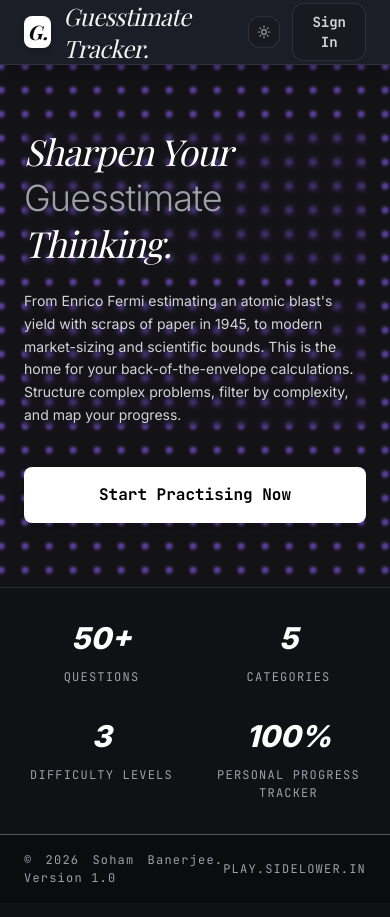
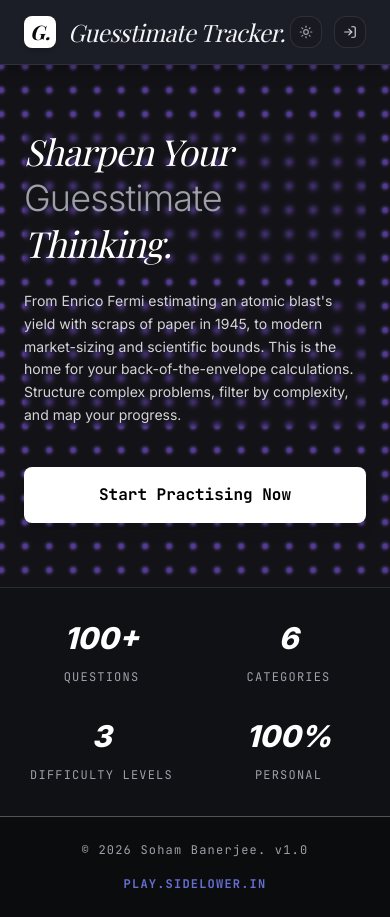
Before and after one commit to sohamlive/guesstimate, a React (Vite) app: page /#/ in a window 390 px wide. Built offline with nearby package versions, Linux system fonts and the light colour scheme; no server answers; a web font is replaced by a local one.

Commit message:
Responsive

```diff
--- a/src/components/UserStudioModal.tsx
+++ b/src/components/UserStudioModal.tsx
@@ -453,7 +453,7 @@ export const UserStudioModal: React.FC<UserStudioModalProps> = ({
               onClick={onClose}
               className={`border font-bold py-2 px-5 rounded-lg text-sm transition-all cursor-pointer ${isLight
                 ? 'bg-white border-zinc-250 text-zinc-700 hover:bg-zinc-100'
-                : 'bg-zinc-900 border border-zinc-850 text-zinc-300 hover:bg-zinc-800'
+                : 'bg-zinc-800 border border-zinc-850 text-zinc-300 hover:bg-zinc-700'
                 }`}
             >
               Cancel
--- a/src/pages/AdminDashboard.tsx
+++ b/src/pages/AdminDashboard.tsx
@@ -9,7 +9,7 @@ import { BulkUploadModal } from '../components/BulkUploadModal';
 import {
   Users, BarChart2, ShieldAlert, Edit, Trash2, Award, Plus, Upload,
   Search, SlidersHorizontal, RotateCcw, AlertCircle, LogOut, CheckCircle, RefreshCw, BarChart3, ChevronLeft, ChevronRight, HelpCircle, X,
-  Sun, Moon
+  Sun, Moon, LogIn,
 } from 'lucide-react';
 import { toast } from 'react-hot-toast';
 
@@ -899,10 +899,23 @@ export const AdminDashboard: React.FC = () => {
       </main>
 
       {/* FOOTER ADVERTISEMENT */}
-      <footer className={`border-t flex justify-between py-4 px-6 text-justify text-[12px] font-mono tracking-widest mt-12 shrink-0 transition-colors duration-300 ${isLight ? 'bg-zinc-100 border-zinc-200 text-zinc-500' : 'bg-bg-base border-zinc-600 text-zinc-400'}`}>
-        <div className="max-w-6xl flex justify-between items-center w-full mx-auto">
-          <p>&copy; 2026 Soham Banerjee. Version 1.0</p>
-          <p>PLAY.SIDELOWER.IN</p>
+      <footer className={`border-t py-6 px-6 text-[12px] font-mono tracking-widest mt-auto shrink-0 transition-colors duration-300 ${isLight
+        ? 'bg-zinc-100 border-zinc-200 text-zinc-500'
+        : 'bg-bg-base border-zinc-600 text-zinc-400'
+        }`}>
+        <div className="max-w-6xl w-full mx-auto flex flex-col sm:flex-row gap-4 sm:gap-0 justify-between items-center text-center sm:text-left">
+          <p>&copy; 2026 Soham Banerjee. v1.0</p>
+          <a
+            href="https://play.sidelower.in"
+            target="_blank"
+            rel="noopener noreferrer"
+            className={`tracking-widest font-bold transition-all duration-200 hover:underline underline-offset-4 ${isLight
+              ? 'text-indigo-600 hover:text-indigo-800'
+              : 'text-indigo-400/80 hover:text-indigo-300'
+              }`}
+          >
+            PLAY.SIDELOWER.IN
+          </a>
         </div>
       </footer>
 
--- a/src/pages/AdminLoginPage.tsx
+++ b/src/pages/AdminLoginPage.tsx
@@ -72,7 +72,7 @@ export const AdminLoginPage: React.FC = () => {
         </div>
 
         {/* Login Card */}
-        <div className={`rounded-xl border p-8 w-full relative overflow-hidden transition-all duration-300 shadow-2xl ${isLight ? 'bg-white border-zinc-200 shadow-zinc-200/50' : 'bg-[#121212] border-zinc-800/80'}`}>
+        <div className={`rounded-xl border p-8 w-full relative overflow-hidden transition-all duration-300 shadow-2xl ${isLight ? 'bg-white border-zinc-200 shadow-zinc-200/50' : 'bg-bg-card border-zinc-800/80'}`}>
 
           {/* Admin Tag Badge */}
           <div className={`absolute top-0 right-0 px-4 py-1.5 rounded-bl-xl text-[9px] uppercase font-bold tracking-widest flex items-center gap-1 font-mono transition-colors ${isLight ? 'bg-zinc-150 text-zinc-850' : 'bg-white text-black'}`}>
--- a/src/pages/PublicHeroPage.tsx
+++ b/src/pages/PublicHeroPage.tsx
@@ -1,6 +1,6 @@
 import React from 'react';
 import { useNavigate } from 'react-router-dom';
-import { Play, Sparkles, Filter, RefreshCw, BarChart2, Shield, Compass, ChevronRight, Sun, Moon } from 'lucide-react';
+import { Play, Sparkles, Filter, RefreshCw, BarChart2, Shield, Compass, ChevronRight, Sun, Moon, LogIn, } from 'lucide-react';
 import { useTheme } from '../context/ThemeContext';
 
 export const PublicHeroPage: React.FC = () => {
@@ -36,7 +36,7 @@ export const PublicHeroPage: React.FC = () => {
             {/* Theme Toggle Button */}
             <button
               onClick={toggleTheme}
-              className={`p-2 border transition-all duration-200 rounded-xl cursor-pointer ${isLight
+              className={`p-2 sm:p-2.5  border transition-all duration-200 rounded-xl cursor-pointer ${isLight
                 ? 'border-zinc-200 text-zinc-600 bg-zinc-50 hover:bg-zinc-100 hover:text-zinc-900'
                 : 'border-zinc-600/40 text-zinc-400 bg-zinc-900/40 hover:bg-zinc-800/60 hover:border-zinc-700 hover:text-amber-400'
                 }`}
@@ -48,12 +48,17 @@ export const PublicHeroPage: React.FC = () => {
             {/* Sign In Button - Redesigned to match layout ecosystem */}
             <button
               onClick={() => navigate('/login')}
-              className={`px-4 py-2 border transition-all duration-200 rounded-xl text-sm font-bold cursor-pointer font-mono ${isLight
+              className={`p-2 sm:px-4 sm:py-2 border transition-all duration-200 rounded-xl text-sm font-bold cursor-pointer font-mono flex items-center justify-center gap-2 ${isLight
                 ? 'border-zinc-200 text-zinc-600 bg-zinc-50 hover:bg-zinc-100 hover:text-zinc-900'
                 : 'border-zinc-600/40 text-zinc-300 bg-zinc-900/40 hover:bg-zinc-800/60 hover:border-zinc-700 hover:text-white'
                 }`}
+              title="Sign In"
             >
-              Sign In
+              {/* Visible only on small mobile screens */}
+              <LogIn size={14} className="block sm:hidden" />
+
+              {/* Hidden on mobile, visible from tablet/desktop onwards */}
+              <span className="hidden sm:inline">Sign In</span>
             </button>
 
           </div>
@@ -133,11 +138,11 @@ export const PublicHeroPage: React.FC = () => {
       <section className={`border-t transition-colors duration-300 py-8 px-6 ${isLight ? 'bg-zinc-100/50 border-zinc-250 text-zinc-850' : 'bg-bg-canvas border-zinc-600/40 text-white'}`}>
         <div className="max-w-7xl mx-auto grid grid-cols-2 md:grid-cols-4 gap-8 text-center font-mono">
           <div>
-            <span className="font-sans italic font-extrabold text-3xl sm:text-4xl block">50+</span>
+            <span className="font-sans italic font-extrabold text-3xl sm:text-4xl block">100+</span>
             <span className="text-[12px] text-zinc-400 block uppercase tracking-widest mt-3">Questions</span>
           </div>
           <div>
-            <span className="font-sans italic font-extrabold text-3xl sm:text-4xl block">5</span>
+            <span className="font-sans italic font-extrabold text-3xl sm:text-4xl block">6</span>
             <span className="text-[12px] text-zinc-400 block uppercase tracking-widest mt-3">Categories</span>
           </div>
           <div>
@@ -146,7 +151,7 @@ export const PublicHeroPage: React.FC = () => {
           </div>
           <div>
             <span className="font-sans italic font-extrabold text-3xl sm:text-4xl block">100%</span>
-            <span className="text-[12px] text-zinc-400 block uppercase tracking-widest mt-3">Personal Progress Tracker</span>
+            <span className="text-[12px] text-zinc-400 block uppercase tracking-widest mt-3">Personal</span>
           </div>
         </div>
       </section>
@@ -274,10 +279,23 @@ export const PublicHeroPage: React.FC = () => {
       </section > */}
 
       {/* Footer banner block */}
-      <footer className={`border-t flex justify-between py-4 px-6 text-justify text-[12px] font-mono tracking-widest mt-auto shrink-0 transition-colors duration-300 ${isLight ? 'bg-zinc-100 border-zinc-200 text-zinc-500' : 'bg-bg-base border-zinc-600 text-zinc-400'}`}>
-        <div className="max-w-6xl flex justify-between items-center w-full mx-auto">
-          <p>&copy; 2026 Soham Banerjee. Version 1.0</p>
-          <p>PLAY.SIDELOWER.IN</p>
+      <footer className={`border-t py-6 px-6 text-[12px] font-mono tracking-widest mt-auto shrink-0 transition-colors duration-300 ${isLight
+        ? 'bg-zinc-100 border-zinc-200 text-zinc-500'
+        : 'bg-bg-base border-zinc-600 text-zinc-400'
+        }`}>
+        <div className="max-w-6xl w-full mx-auto flex flex-col sm:flex-row gap-4 sm:gap-0 justify-between items-center text-center sm:text-left">
+          <p>&copy; 2026 Soham Banerjee. v1.0</p>
+          <a
+            href="https://play.sidelower.in"
+            target="_blank"
+            rel="noopener noreferrer"
+            className={`tracking-widest font-bold transition-all duration-200 hover:underline underline-offset-4 ${isLight
+              ? 'text-indigo-600 hover:text-indigo-800'
+              : 'text-indigo-400/80 hover:text-indigo-300'
+              }`}
+          >
+            PLAY.SIDELOWER.IN
+          </a>
         </div>
       </footer>
 
--- a/src/pages/UserDashboard.tsx
+++ b/src/pages/UserDashboard.tsx
@@ -284,7 +284,7 @@ export const UserDashboard: React.FC = () => {
                 setSearchQuery(e.target.value);
                 setItemsLimit(12);
               }}
-              placeholder="Search challenges by keyword or tags..."
+              placeholder="Search by keyword or tags..."
               className={`w-full pl-9 pr-4 py-2 text-sm border rounded-xl outline-none transition-colors ${isLight ? 'border-zinc-300 bg-zinc-100 text-black placeholder:text-zinc-400 focus:border-zinc-500' : 'border-zinc-800 bg-zinc-600/40 text-white placeholder:text-zinc-650 focus:border-zinc-500 focus:ring-1 focus:ring-zinc-850'}`}
             />
             {searchQuery && (
@@ -503,7 +503,11 @@ export const UserDashboard: React.FC = () => {
                 const progressStatus: ProgressStatus = progressRow ? progressRow.status : 'none';
 
                 // Determine if new (e.g., created recently, or mock newly marked)
-                const isNew = new Date(q.created_at).getTime() > new Date('2026-03-01').getTime();
+                // const isNew = new Date(q.created_at).getTime() > new Date('2026-03-01').getTime();
+
+                // Calculates 5 days ago in milliseconds and compares it dynamically
+                const fiveDaysAgo = Date.now() - (5 * 24 * 60 * 60 * 1000);
+                const isNew = new Date(q.created_at).getTime() > fiveDaysAgo;
 
                 // Find user vote row
                 const voteRow = userVotes.find(v => v.question_id === q.id);
@@ -542,7 +546,7 @@ export const UserDashboard: React.FC = () => {
                 ) : (
                   <button
                     onClick={handleLoadMore}
-                    className={`px-6 py-2.5 border font-semibold rounded-lg text-xs transition-all shadow-sm cursor-pointer whitespace-nowrap font-mono uppercase tracking-wider ${isLight ? 'bg-white border-zinc-300 text-zinc-900 hover:bg-zinc-100' : 'bg-[#121212] border-zinc-800 text-zinc-105 hover:text-white hover:bg-zinc-800'}`}
+                    className={`px-6 py-2.5 border font-semibold rounded-lg text-xs transition-all shadow-sm cursor-pointer whitespace-nowrap font-mono uppercase tracking-wider ${isLight ? 'bg-white border-zinc-300 text-zinc-900 hover:bg-zinc-100' : 'bg-zinc-800 border-zinc-800 text-zinc-105 hover:text-white hover:bg-zinc-700'}`}
                   >
                     Load More Questions
                   </button>
@@ -556,12 +560,24 @@ export const UserDashboard: React.FC = () => {
       </main>
 
       {/* FOOTER METRIC NOTE */}
-      <footer className={`border-t flex justify-between py-4 px-6 text-justify text-[12px] font-mono tracking-widest mt-12 shrink-0 transition-colors duration-300 ${isLight ? 'bg-zinc-100 border-zinc-200 text-zinc-500' : 'bg-bg-base border-zinc-600 text-zinc-400'}`}>
-        <div className="max-w-6xl flex justify-between items-center w-full mx-auto">
-          <p>&copy; 2026 Soham Banerjee. Version 1.0</p>
-          <p>PLAY.SIDELOWER.IN</p>
+      <footer className={`border-t py-6 px-6 text-[12px] font-mono tracking-widest mt-auto shrink-0 transition-colors duration-300 ${isLight
+        ? 'bg-zinc-100 border-zinc-200 text-zinc-500'
+        : 'bg-bg-base border-zinc-600 text-zinc-400'
+        }`}>
+        <div className="max-w-6xl w-full mx-auto flex flex-col sm:flex-row gap-4 sm:gap-0 justify-between items-center text-center sm:text-left">
+          <p>&copy; 2026 Soham Banerjee. v1.0</p>
+          <a
+            href="https://play.sidelower.in"
+            target="_blank"
+            rel="noopener noreferrer"
+            className={`tracking-widest font-bold transition-all duration-200 hover:underline underline-offset-4 ${isLight
+              ? 'text-indigo-600 hover:text-indigo-800'
+              : 'text-indigo-400/80 hover:text-indigo-300'
+              }`}
+          >
+            PLAY.SIDELOWER.IN
+          </a>
         </div>
-
       </footer>
 
       {/* OVERLAY MODAL: Question Sandbox Workspace */}
--- a/src/pages/UserLoginPage.tsx
+++ b/src/pages/UserLoginPage.tsx
@@ -603,7 +603,7 @@ export const UserLoginPage: React.FC = () => {
         </div>
 
         {/* Diagnostic controls */}
-        <div className={`mt-6 rounded-xl border p-4 w-full transition-all duration-300 ${isLight ? 'bg-white border-zinc-200 shadow-lg shadow-zinc-100/50' : 'bg-bg-card border-zinc-800/80'}`}>
+        {/* <div className={`mt-6 rounded-xl border p-4 w-full transition-all duration-300 ${isLight ? 'bg-white border-zinc-200 shadow-lg shadow-zinc-100/50' : 'bg-bg-card border-zinc-800/80'}`}>
           <span className="text-[10px] font-bold text-zinc-500 block uppercase tracking-widest mb-2 font-mono flex items-center gap-1">
             <Key size={11} className={isLight ? 'text-zinc-700' : 'text-zinc-300'} />
             TESTING CREDENTIALS ( friction-free )
@@ -637,7 +637,7 @@ export const UserLoginPage: React.FC = () => {
               <span>💼 Soham's Email</span>
             </button>
           </div>
-        </div>
+        </div> */}
 
       </div>
     </div>
```
Also changed, not shown: src/components/DotGridCard.tsx (+11 -13 lines), src/components/WorkspaceModal.tsx (+6 -6 lines), src/index.css (+11 -16 lines).
